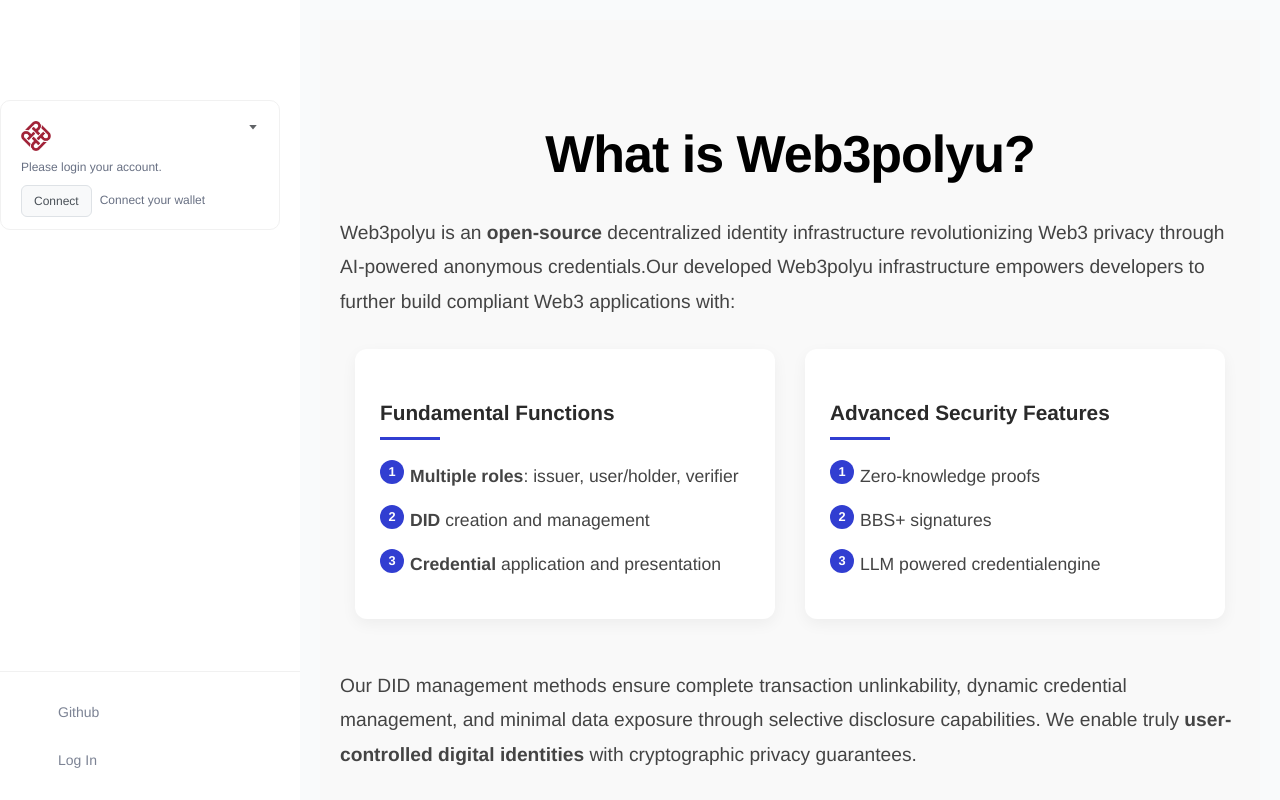
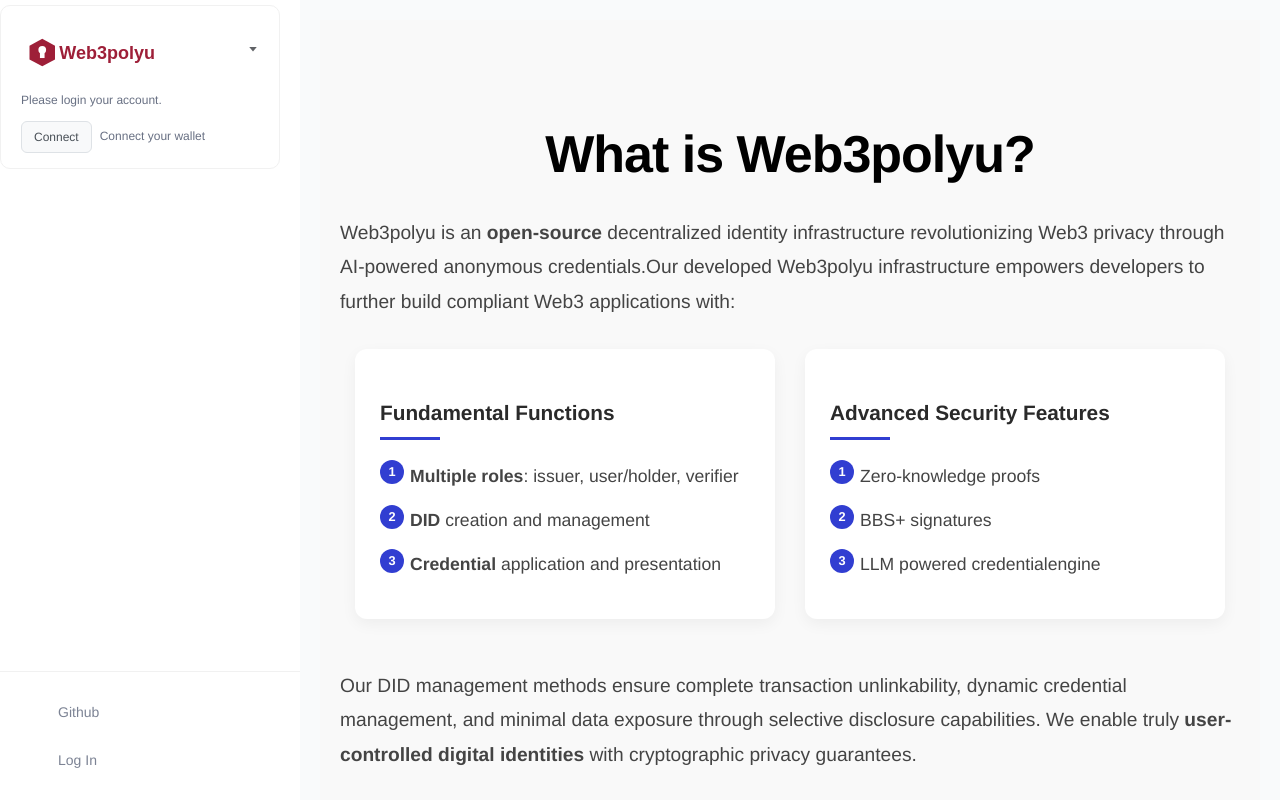
Before and after one commit to CXYALEX/DIDSYSTEM, a Vue app: page /#/dashboard in a window 1280 px wide. Shown: the top 800 px of the page. Built offline with nearby package versions, Linux system fonts and the light colour scheme.

Commit message:
update sidebar

```diff
--- a/src/layout/components/Sidebar/index.vue
+++ b/src/layout/components/Sidebar/index.vue
@@ -1,9 +1,10 @@
 <template>
   <div class="sidebar-container" :class="{ 'has-logo': showLogo }">
+    <!-- User Information Panel -->
     <div class="userInfo">
       <el-dropdown class="avatar-container" trigger="click">
         <div class="title">
-          <img :src="require('@/assets/image/polyu.jpg')" class="user-avatar">
+          <img :src="require('@/assets/image/icon.svg')" class="user-avatar">
           <i class="el-icon-caret-bottom" />
         </div>
         <el-dropdown-menu slot="dropdown" class="user-dropdown">
@@ -37,19 +38,22 @@
       </div>
     </div>
 
+    <!-- Navigation Menu -->
     <div class="contentR">
-      <div class="rout"
-           v-for="(item,index) in routes"
+      <div
+        class="rout"
+        v-for="(item, index) in routes"
         v-if="!item.hidden"
-           @click="handleRoute(item,index)"
+        @click="handleRoute(item, index)"
         :key="item.path"
-           :class="{'routActive': active == item.children[0].path}">
-        <svg-icon :iconClass="item.children[0].meta.icon" />
+        :class="{'routActive': active == item.children[0].path}"
+      >
+        <svg-icon :icon-class="item.children[0].meta.icon" />
         <div class="name">{{ item.children[0].meta.title }}</div>
       </div>
     </div>
 
-    <!-- 新增底部导航 -->
+    <!-- Footer Navigation -->
     <div class="sidebar-footer">
       <div class="footer-item" @click="openDocumentation">
         <svg-icon icon-class="documentation" />
@@ -68,29 +72,36 @@
 import Logo from './Logo'
 import SidebarItem from './SidebarItem'
 import variables from '@/styles/variables.scss'
-import detectEthereumProvider from '@metamask/detect-provider';
-import wasmPath from '@/utils/bbs/wasm_bg.wasm';
+import detectEthereumProvider from '@metamask/detect-provider'
+import wasmPath from '@/utils/bbs/wasm_bg.wasm'
 
 export default {
   name: 'Sidebar',
-  components: { SidebarItem, Logo },
+
+  components: {
+    SidebarItem,
+    Logo
+  },
+
   computed: {
     ...mapGetters([
       'sidebar',
       'permission_routes',
       'avatar',
-      "web3account",
+      'web3account',
       'name'
     ]),
+
     routes() {
       let result = []
       this.permission_routes.forEach(item => {
-        if(!item.hidden && item.children && item.children.length > 0){
+        if (!item.hidden && item.children && item.children.length > 0) {
           result.push(item)
         }
       })
       return result
     },
+
     activeMenu() {
       const route = this.$route
       const { meta, path } = route
@@ -99,17 +110,21 @@
       }
       return path
     },
+
     showLogo() {
       return this.$store.state.settings.sidebarLogo
     },
+
     variables() {
       return variables
     },
+
     isCollapse() {
       return !this.sidebar.opened
     }
   },
-  data(){
+
+  data() {
     return {
       active: null,
       account: null,
@@ -118,52 +133,59 @@
       provider: null
     }
   },
-  watch:{
-    $route:{
+
+  watch: {
+    $route: {
       deep: true,
       immediate: true,
-      handler(newVal, oldVal){
+      handler(newVal, oldVal) {
         this.active = newVal.path.slice(1)
       }
     }
   },
-  methods:{
-    handleRoute(item,index){
+
+  methods: {
+    handleRoute(item, index) {
       this.$router.push(item.children[0].path)
     },
+
     async connectWallet() {
-      this.provider = await detectEthereumProvider();
+      this.provider = await detectEthereumProvider()
       if (this.provider) {
         try {
           const accounts = await this.provider.request({
             method: 'eth_requestAccounts',
-          });
-          this.account = accounts[0];
-          await this.$store.dispatch('web3/changeWeb3Account', this.account);
+          })
+          this.account = accounts[0]
+          await this.$store.dispatch('web3/changeWeb3Account', this.account)
         } catch (error) {
-          console.error('User rejected the request:', error);
+          console.error('User rejected the request:', error)
         }
       } else {
-        alert('MetaMask is not installed. Please install it to use this feature.');
+        alert('MetaMask is not installed. Please install it to use this feature.')
       }
     },
+
     async handleLoginLogout() {
-    if(this.name) {
+      if (this.name) {
         await this.logout()
       } else {
         await this.login()
       }
     },
+
     async logout() {
       await this.$store.dispatch('user/logout')
-      await this.$store.commit('web3/RESET_STATE');
+      await this.$store.commit('web3/RESET_STATE')
       this.$router.push(`/login?redirect=${this.$route.fullPath}`)
     },
+
     async login() {
       await this.$store.dispatch('user/logout')
-      await this.$store.commit('web3/RESET_STATE');
+      await this.$store.commit('web3/RESET_STATE')
       this.$router.push(`/login?redirect=${this.$route.fullPath}`)
     },
+
     openDocumentation() {
       window.open('https://github.com/CXYALEX/DIDSYSTEM', '_blank')
     }
@@ -192,13 +214,15 @@
 
 .userInfo {
   width: 280px;
-  height: 130px;
+  min-height: 130px; /* 改为min-height防止内容溢出 */
   border: 1px solid #f1f1f1;
   color: #687083;
-  padding: 20px;
-  margin-top: 100px;
-  margin-bottom: 30px;
+  padding: 15px 20px; /* 调整内边距 */
+  margin-top: 5px;
+  margin-bottom: 20px;
   border-radius: 10px;
+  display: flex;
+  flex-direction: column;
 
   .el-dropdown {
     width: 100%;
@@ -208,22 +232,26 @@
     width: 100%;
     display: flex;
     justify-content: space-between;
+    align-items: center; /* 垂直居中 */
+    margin-bottom: 8px; /* 增加下边距 */
 
     img {
-      width: 30px;
-      height: 30px;
+      width: 140px; /* 减小宽度 */
+      height: auto;
       border-radius: 2px;
     }
 
     .el-icon-caret-bottom {
       cursor: pointer;
       font-size: 12px;
+      margin-top: -5px; /* 向上调整位置 */
     }
   }
 
   .content {
     font-size: 12px;
-    margin: 10px 0;
+    margin: 5px 0; /* 减小边距 */
+    word-break: break-word; /* 防止文字溢出 */
   }
 
   .detail {
@@ -231,9 +259,10 @@
     align-items: center;
     font-size: 12px;
     font-weight: 400;
+    margin-top: 8px; /* 增加上边距 */
 
     .conection {
-      width: auto;
+      min-width: 70px; /* 设置最小宽度 */
       height: 32px;
       padding: 0 12px;
       background: #f8f9fa;
@@ -245,6 +274,7 @@
       cursor: pointer;
       margin-right: 8px;
       transition: all 0.2s ease;
+      text-align: center;
 
       &:hover {
         background: $menuHover;
@@ -253,6 +283,7 @@
     }
 
     span {
+      flex: 1; /* 占据剩余空间 */
       white-space: nowrap;
       overflow: hidden;
       text-overflow: ellipsis;
@@ -271,6 +302,7 @@
   color: $menuText;
   margin-bottom: 10px;
   cursor: pointer;
+  transition: all 0.2s ease;
 
   &:hover {
     color: $menuActiveText;
@@ -287,7 +319,6 @@
   background-color: $menuHover;
 }
 
-// 新增底部样式
 .sidebar-footer {
   padding: 20px;
   border-top: 1px solid #f1f1f1;
--- a/src/views/did/index.vue
+++ b/src/views/did/index.vue
@@ -8,7 +8,7 @@
             </div>
             <div class="content">Create and manage decentralized identifiers (DIDs) in your identity wallet. Upon successfully creating a new DID, the corresponding DID document will be registered on the VDR. </div>
             <div class="content">
-            <strong>Note:</strong> Before applying for a DID, please ensure that your MetaMask wallet is connected.
+            <strong>Note:</strong> Before applying for a DID, please ensure that your MetaMask wallet is connected and swith the network to the Sepolia TestNet.
             </div>
         </div>
         <!-- 身份信息列表 -->
```
Also changed, not shown: src/assets/image/icon.svg (added). Lines whose indentation alone changed are shown as unchanged.
